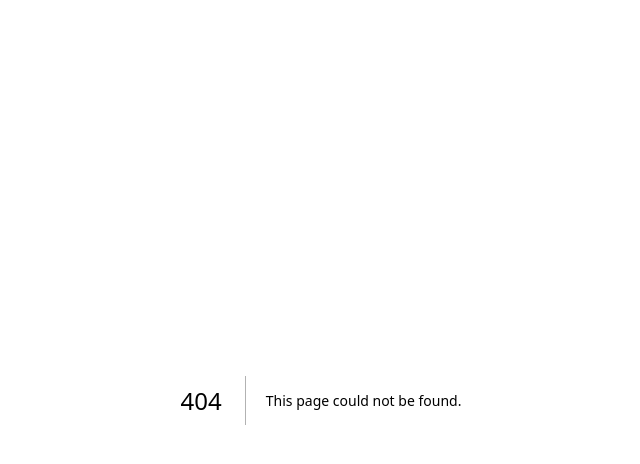
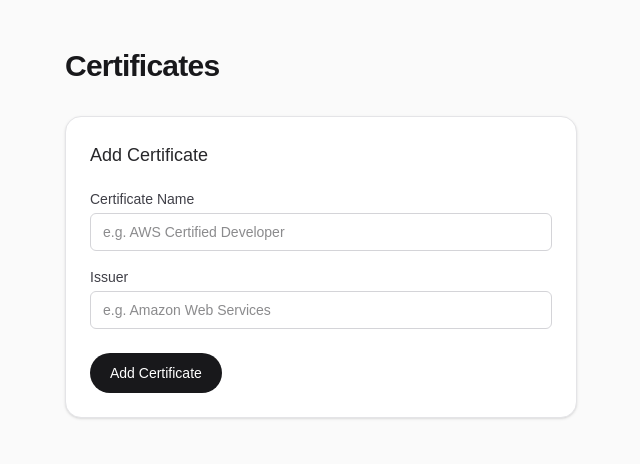
Before and after one commit to rushisimform/hook-demo, a Next.js app: page /certificates in a window 1280 px wide. Before the commit this address had no page. Shown: the top 464 px of the page, without its empty margins (319-959 px from the left). Built offline with nearby package versions, Linux system fonts and the light colour scheme.

Commit message:
feat: add Certificates feature with reusable Input and Button components
Agent-Logs-Url: https://github.com/rushisimform/hook-demo/sessions/f7e7614a-2e03-4633-9c43-10f42ec48c9e

Co-authored-by: rushisimform <153076293+rushisimform@users.noreply.github.com>

```diff
--- /dev/null
+++ b/app/certificates/page.tsx
@@ -0,0 +1,123 @@
+"use client";
+
+import { useState } from "react";
+import Button from "../components/Button";
+import Input from "../components/Input";
+
+interface Certificate {
+  id: string;
+  name: string;
+  issuer: string;
+}
+
+interface FormFields {
+  name: string;
+  issuer: string;
+}
+
+interface FormErrors {
+  name?: string;
+  issuer?: string;
+}
+
+export default function CertificatesPage() {
+  const [certificates, setCertificates] = useState<Certificate[]>([]);
+  const [form, setForm] = useState<FormFields>({ name: "", issuer: "" });
+  const [errors, setErrors] = useState<FormErrors>({});
+
+  function validate(): FormErrors {
+    const newErrors: FormErrors = {};
+    if (!form.name.trim()) newErrors.name = "Certificate name is required.";
+    if (!form.issuer.trim()) newErrors.issuer = "Issuer is required.";
+    return newErrors;
+  }
+
+  function handleChange(e: React.ChangeEvent<HTMLInputElement>) {
+    const { name, value } = e.target;
+    setForm((prev) => ({ ...prev, [name]: value }));
+    setErrors((prev) => ({ ...prev, [name]: undefined }));
+  }
+
+  function handleSubmit(e: React.FormEvent<HTMLFormElement>) {
+    e.preventDefault();
+    const validationErrors = validate();
+    if (Object.keys(validationErrors).length > 0) {
+      setErrors(validationErrors);
+      return;
+    }
+    setCertificates((prev) => [
+      ...prev,
+      { id: crypto.randomUUID(), name: form.name.trim(), issuer: form.issuer.trim() },
+    ]);
+    setForm({ name: "", issuer: "" });
+    setErrors({});
+  }
+
+  return (
+    <div className="flex flex-col flex-1 items-center bg-zinc-50 px-4 py-12 dark:bg-zinc-950">
+      <div className="w-full max-w-lg">
+        <h1 className="mb-8 text-3xl font-semibold tracking-tight text-zinc-900 dark:text-zinc-50">
+          Certificates
+        </h1>
+
+        {/* Form */}
+        <form
+          onSubmit={handleSubmit}
+          noValidate
+          className="rounded-2xl border border-zinc-200 bg-white p-6 shadow-sm dark:border-zinc-800 dark:bg-zinc-900"
+        >
+          <h2 className="mb-5 text-lg font-medium text-zinc-800 dark:text-zinc-200">
+            Add Certificate
+          </h2>
+          <div className="flex flex-col gap-4">
+            <Input
+              label="Certificate Name"
+              id="name"
+              name="name"
+              value={form.name}
+              onChange={handleChange}
+              placeholder="e.g. AWS Certified Developer"
+              error={errors.name}
+              required
+            />
+            <Input
+              label="Issuer"
+              id="issuer"
+              name="issuer"
+              value={form.issuer}
+              onChange={handleChange}
+              placeholder="e.g. Amazon Web Services"
+              error={errors.issuer}
+              required
+            />
+          </div>
+          <div className="mt-6">
+            <Button type="submit">Add Certificate</Button>
+          </div>
+        </form>
+
+        {/* Certificate List */}
+        {certificates.length > 0 && (
+          <section className="mt-8">
+            <h2 className="mb-4 text-lg font-medium text-zinc-800 dark:text-zinc-200">
+              Your Certificates ({certificates.length})
+            </h2>
+            <ul className="flex flex-col gap-3">
+              {certificates.map((cert) => (
+                <li
+                  key={cert.id}
+                  className="rounded-xl border border-zinc-200 bg-white px-5 py-4 shadow-sm dark:border-zinc-800 dark:bg-zinc-900"
+                >
+                  <p className="font-medium text-zinc-900 dark:text-zinc-50">{cert.name}</p>
+                  <p className="mt-0.5 text-sm text-zinc-500 dark:text-zinc-400">
+                    Issued by {cert.issuer}
+                  </p>
+                </li>
+              ))}
+            </ul>
+          </section>
+        )}
+      </div>
+    </div>
+  );
+}
--- /dev/null
+++ b/app/components/Button.tsx
@@ -0,0 +1,23 @@
+import { ButtonHTMLAttributes } from "react";
+
+interface ButtonProps extends ButtonHTMLAttributes<HTMLButtonElement> {
+  children: React.ReactNode;
+  variant?: "primary" | "secondary";
+}
+
+export default function Button({ children, variant = "primary", className = "", ...props }: ButtonProps) {
+  const base =
+    "inline-flex items-center justify-center rounded-full px-5 py-2.5 text-sm font-medium transition-colors disabled:opacity-50";
+  const variants = {
+    primary:
+      "bg-zinc-900 text-white hover:bg-zinc-700 dark:bg-zinc-50 dark:text-zinc-900 dark:hover:bg-zinc-200",
+    secondary:
+      "border border-zinc-300 text-zinc-900 hover:bg-zinc-100 dark:border-zinc-600 dark:text-zinc-100 dark:hover:bg-zinc-800",
+  };
+
+  return (
+    <button className={`${base} ${variants[variant]} ${className}`} {...props}>
+      {children}
+    </button>
+  );
+}
--- /dev/null
+++ b/app/components/Input.tsx
@@ -0,0 +1,27 @@
+import { InputHTMLAttributes } from "react";
+
+interface InputProps extends InputHTMLAttributes<HTMLInputElement> {
+  label: string;
+  id: string;
+  error?: string;
+}
+
+export default function Input({ label, id, error, ...props }: InputProps) {
+  return (
+    <div className="flex flex-col gap-1">
+      <label htmlFor={id} className="text-sm font-medium text-zinc-700 dark:text-zinc-300">
+        {label}
+      </label>
+      <input
+        id={id}
+        className={`rounded-md border px-3 py-2 text-sm text-zinc-900 outline-none transition-colors focus:ring-2 focus:ring-zinc-400 dark:bg-zinc-800 dark:text-zinc-100 dark:focus:ring-zinc-500 ${
+          error
+            ? "border-red-500 focus:ring-red-400"
+            : "border-zinc-300 dark:border-zinc-600"
+        }`}
+        {...props}
+      />
+      {error && <p className="text-xs text-red-500">{error}</p>}
+    </div>
+  );
+}
```
